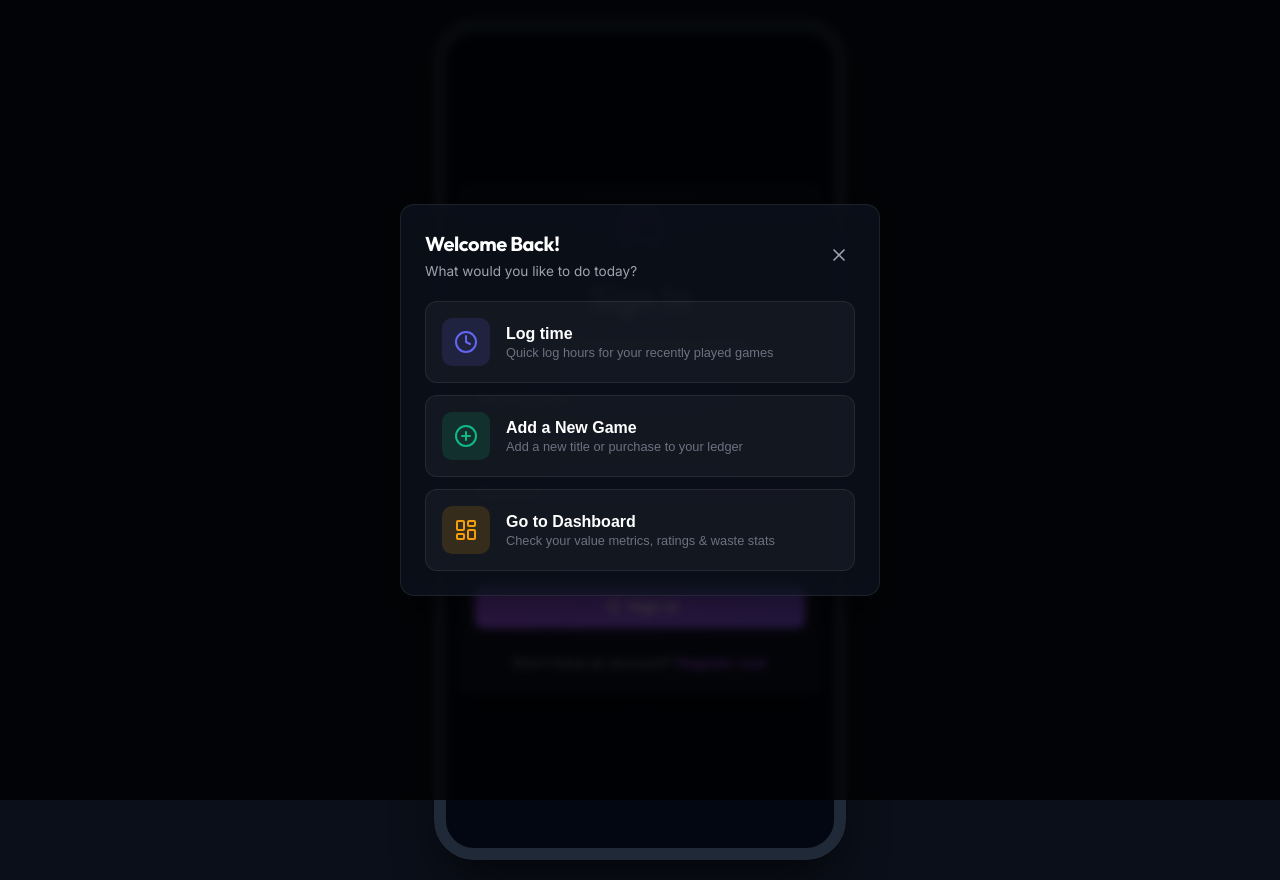
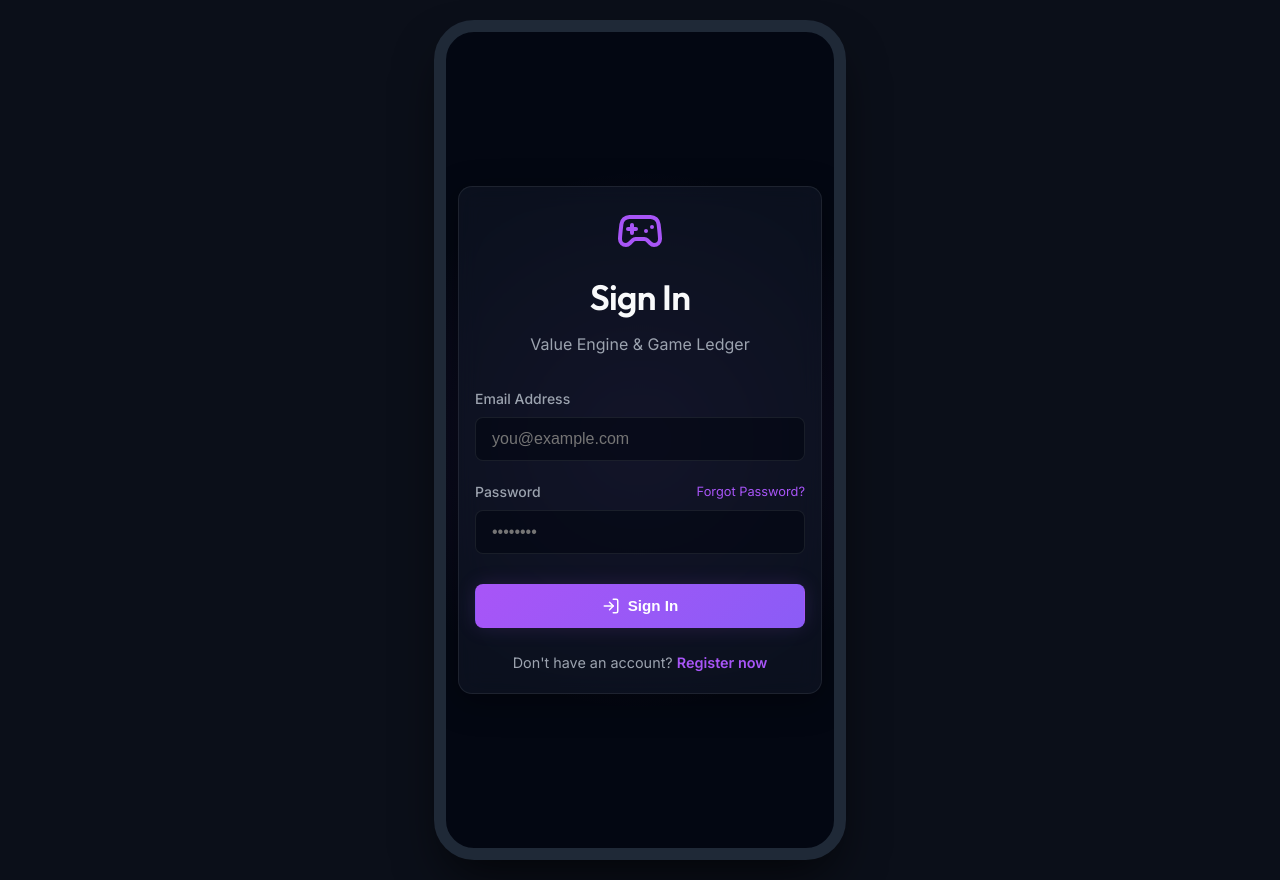
Before and after one commit to KLAWGames/ValueEngine, a React (Vite) app in the folder frontend/: page / in a window 1280 px wide. Built offline with nearby package versions, Linux system fonts and the light colour scheme.

Commit message:
fix: condition WelcomeModal so it only displays when user is logged in

```diff
--- a/frontend/src/App.jsx
+++ b/frontend/src/App.jsx
@@ -43,6 +43,7 @@ function App() {
     localStorage.setItem('user', JSON.stringify(newUser));
     setToken(newToken);
     setUser(newUser);
+    setShowWelcomeModal(true);
     if (newUser && newUser.login_prompt) {
       setLoginPrompt(newUser.login_prompt);
       sessionStorage.setItem('recency_checked', 'true');
@@ -55,6 +56,7 @@ function App() {
     localStorage.removeItem('user');
     setToken('');
     setUser(null);
+    setShowWelcomeModal(false);
     setGames([]);
     setSubscriptions([]);
   };
@@ -370,7 +372,7 @@ function App() {
         {renderAppBody()}
       </div>
 
-      {showWelcomeModal && (
+      {token && showWelcomeModal && (
         <WelcomeModal
           games={games}
           token={token}
```
Also changed, not shown: 3 other files (tests, documents, lock files or other folders).
